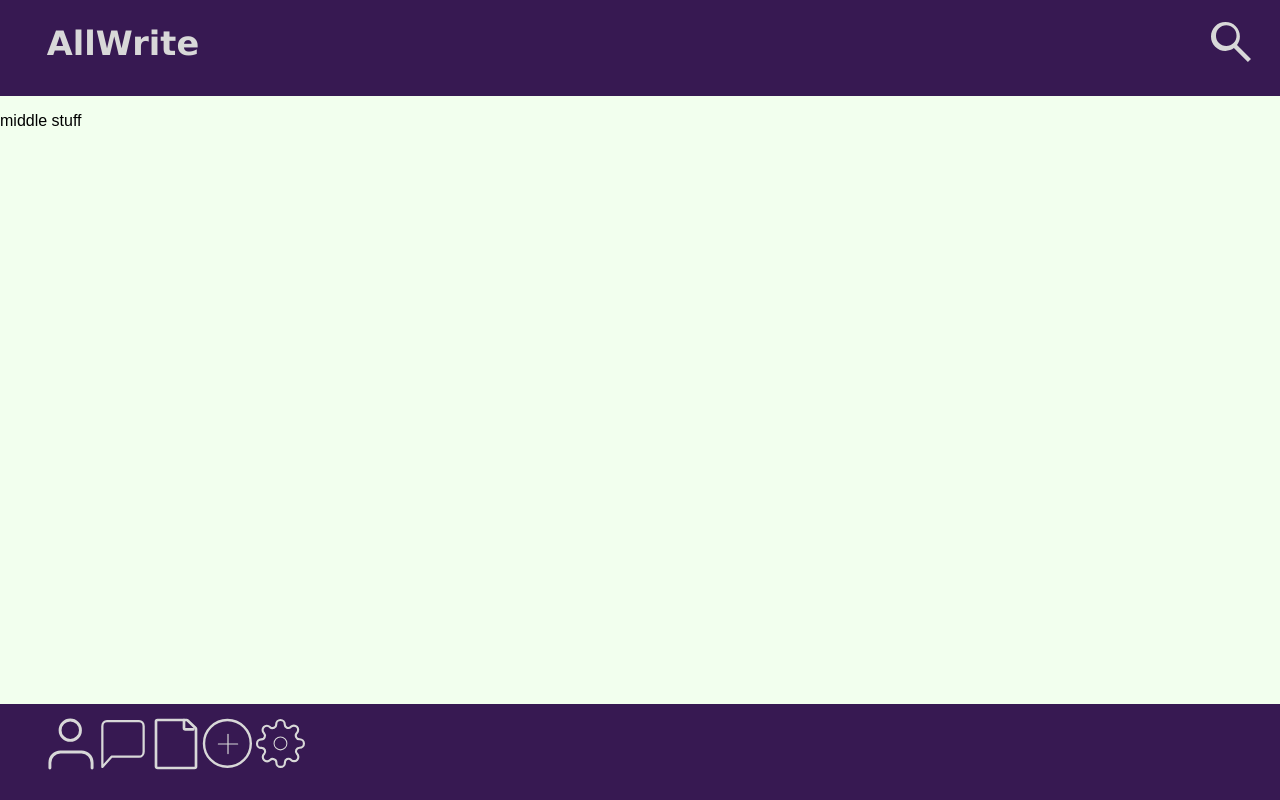
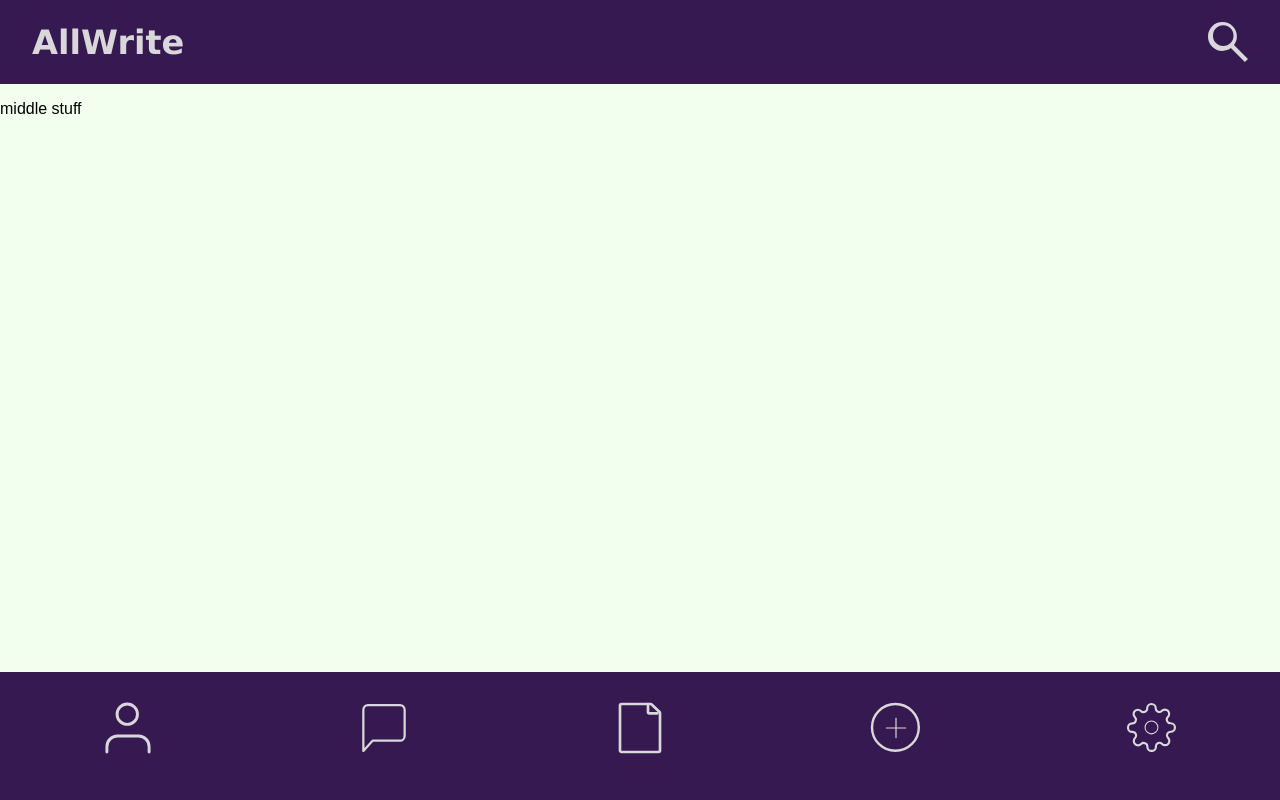
Before and after one commit to HaleyBelsher/allwrite, a plain HTML site: page index.html in a window 1280 px wide. Drawn offline with Linux system fonts and the light colour scheme.

Commit message:
collab changes

```diff
--- a/css/style.css
+++ b/css/style.css
@@ -17,29 +17,27 @@ more to the location of the text than the type of text it is.*/
 .site-header {
     /*The background-color indicates what will be behind the text.
     It is measured in hex.*/
-    position:relative;
+    display: flex; /* https://css-tricks.com/snippets/css/a-guide-to-flexbox/ */
+    justify-content: space-between;
+    align-items: center;
     background-color:#371952;
     /*The width indicates how much of the width of the screen will
     be the background color.*/
-    width:100dvw;
-    height:12dvh;
     /*Overflow describes what happens to the text that goes beyond
     the container. Auto allows scrolling, but only shows scroll
     bars when necessary.*/
-    overflow: hidden;
     color:#d8d8d8;
+    padding: 0 2rem;
         }
 
 .site-title {
 /*Float means that the element should tend toward that side of
 the container.*/
-    float:left;
+
  /*Padding is how much padding there is for each side of an element,
     and the default is to use all sides. You can use -top, -right,
     -bottom, and -left to fix that.*/
-    padding-left:3.66dvw;
-    padding-top:0.18dvh;
-    padding-bottom:0.25dvh;
+
     }
 
 svg {
@@ -48,10 +46,7 @@ svg {
 }
 
 .search {
-    float:right;
-    position:absolute;
-    top:2.7dvh;
-    right:3.66dvh;
+
 }
 
 h2 {
@@ -69,29 +64,23 @@ body {
     background-color:#f2ffee;
 }
 
-
-.site-header::after{
-clear:both;
-}
-
 .bottom {
 height:8dvh;
-width:90dvw;
-padding-left:3.66dvw;
-padding-right:3.66dvw;
-padding-bottom:3dvh;
-padding-top:2dvh;
 border:1px;
 border-color:white;
 }
 
 .site-footer {
 position:fixed;
-top:88dvh;
+width: 100%;
+bottom:0;
 left:0dvw;
 background-color:#371952;
-width:100dvw;
-height:12dvh;
-overflow: hidden;
 color:#d8d8d8;
     }
+
+.bottom {
+    display: flex;
+    justify-content: space-around;
+    padding: 2rem 0;
+}
--- a/index.html
+++ b/index.html
@@ -27,7 +27,7 @@ to look back at this text later to learn further coding. -->
 <!--class="site-title" means that we are going to point to both
 the information in h1 and in the .site-title section of the
 css file.-->
-
+<h1 class="site-title">AllWrite</h1>
 <svg class="search" width="5dvh" height="5dvh" viewBox="0 0 37 37" version="1.1" xmlns="http://www.w3.org/2000/svg" xmlns:xlink="http://www.w3.org/1999/xlink">
     <g id="Page-1" stroke="none" stroke-width="1" fill="none" fill-rule="evenodd">
         <g id="Home-Screen" transform="translate(-337, -21)" fill="#D8D8D8" fill-rule="nonzero">
@@ -40,7 +40,6 @@ css file.-->
 <!--h1, h2, down to h6, are the types of sections in an html
     document. These correspond to css sections, so you can
     format all h1 the same, h2 the same, and so on.-->
-        <h1 class="site-title">AllWrite</h1>
 
         </header>
         </div>
@@ -128,7 +127,6 @@ screen is.-->
             </g>
         </svg>
     </div>
-
 </footer>
     </body>
 </html>
```
Lines whose indentation alone changed are shown as unchanged.
